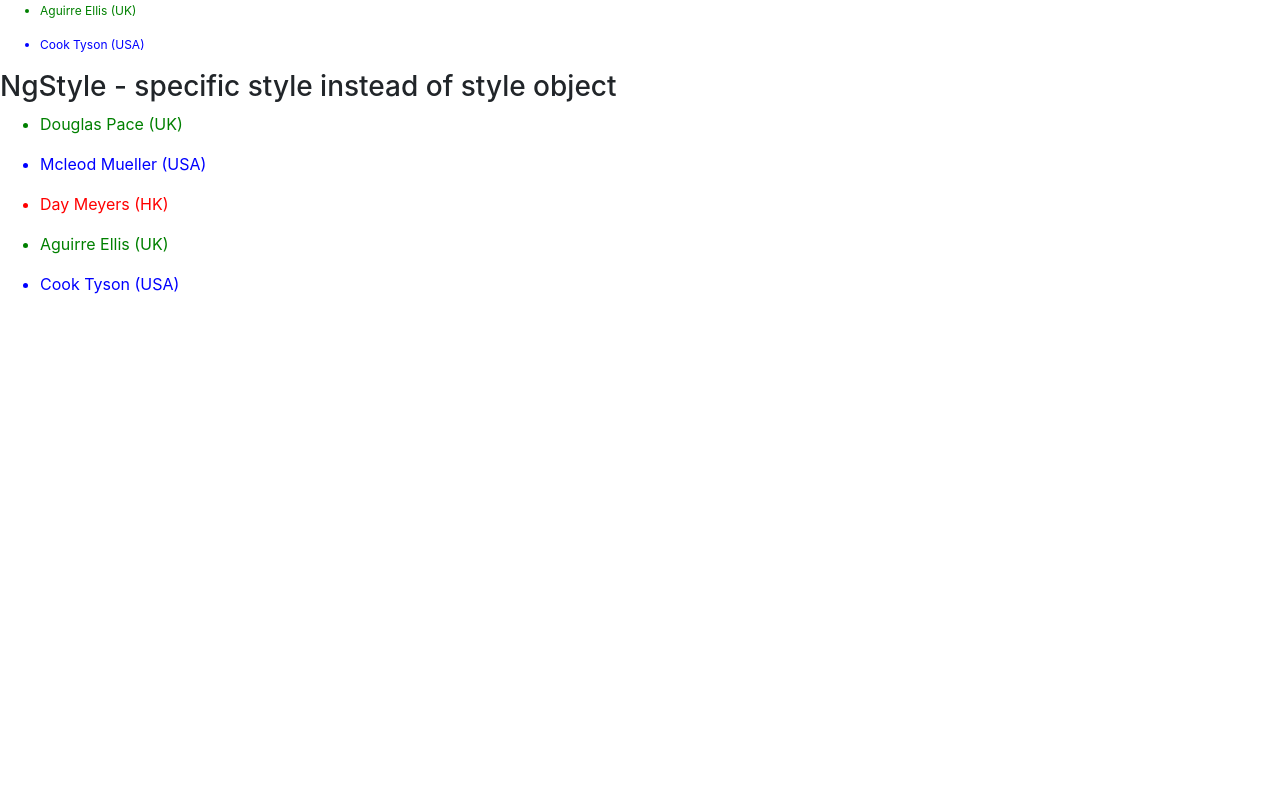
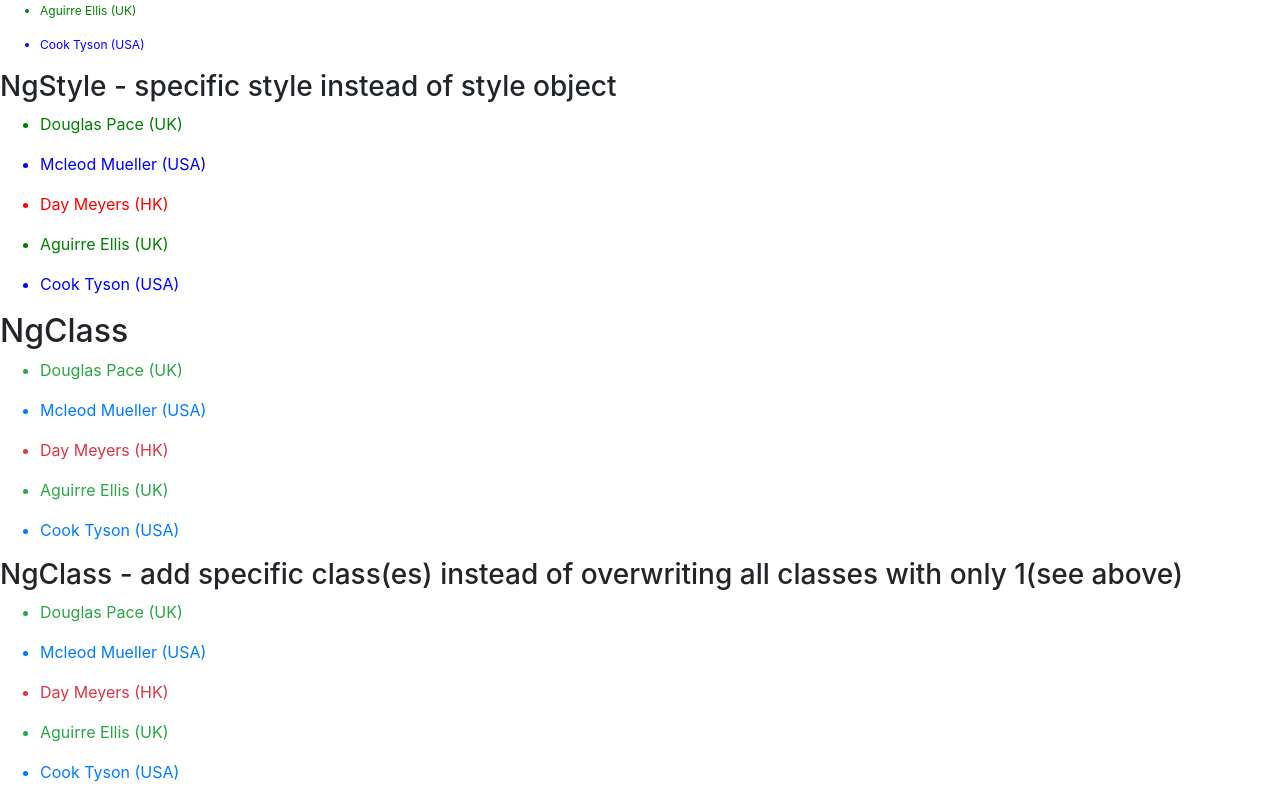
Before and after one commit to Aremyst/book-angular-from-theory-to-practice, an Angular app in the folder Page199_BuiltInDirectives/BuiltInDirectives/: page / in a window 1280 px wide. Shown: the part 916-1716 px from the top of the page. Before the commit the page ends 1228 px from the top, so only its background shows below. Built offline with nearby package versions, Linux system fonts and the light colour scheme.

Commit message:
Add NgClass Example. Use 2 syntaxes: - fist one, which overwrites all other classes and sets only 1 class [ngClass]="{ 'class1': expr1, 'class2': expr2 }"
- seconds one, which adds class based on condition
[class.class1]="expr1" [class.class2]="expr2"

```diff
--- a/Page199_BuiltInDirectives/BuiltInDirectives/src/app/app.component.html
+++ b/Page199_BuiltInDirectives/BuiltInDirectives/src/app/app.component.html
@@ -12,3 +12,6 @@
 
 <h2>NgStyle</h2>
 <app-ng-style-example></app-ng-style-example>
+
+<h2>NgClass</h2>
+<app-ng-class></app-ng-class>
--- a/Page199_BuiltInDirectives/BuiltInDirectives/src/app/app.module.ts
+++ b/Page199_BuiltInDirectives/BuiltInDirectives/src/app/app.module.ts
@@ -7,6 +7,7 @@ import { NgForGroupedExampleComponent } from './ng-for-grouped-example/ng-for-gr
 import { NgIfExampleComponent } from './ng-if-example/ng-if-example.component';
 import { NgSwitchExampleComponent } from './ng-switch-example/ng-switch-example.component';
 import { NgStyleExampleComponent } from './ng-style-example/ng-style-example.component';
+import { NgClassComponent } from './ng-class/ng-class.component';
 
 @NgModule({
   declarations: [
@@ -15,7 +16,8 @@ import { NgStyleExampleComponent } from './ng-style-example/ng-style-example.com
     NgForGroupedExampleComponent,
     NgIfExampleComponent,
     NgSwitchExampleComponent,
-    NgStyleExampleComponent
+    NgStyleExampleComponent,
+    NgClassComponent
   ],
   imports: [
     BrowserModule
--- /dev/null
+++ b/Page199_BuiltInDirectives/BuiltInDirectives/src/app/ng-class/ng-class.component.html
@@ -0,0 +1,19 @@
+<ul *ngFor="let person of people">
+  <li [ngClass]="{
+    'text-success':person.country === 'UK',
+    'text-primary':person.country === 'USA',
+    'text-danger':person.country === 'HK'
+  }">
+    {{ person.name }} ({{ person.country }})
+  </li>
+</ul>
+
+<h3>NgClass - add specific class(es) instead of overwriting all classes with only 1(see above)</h3>
+<ul *ngFor="let person of people">
+  <li [class.text-success]="person.country === 'UK'"
+    [class.text-primary]="person.country === 'USA'"
+    [class.text-danger]="person.country === 'HK'"
+  >
+    {{ person.name }} ({{ person.country }})
+  </li>
+</ul>
--- /dev/null
+++ b/Page199_BuiltInDirectives/BuiltInDirectives/src/app/ng-class/ng-class.component.ts
@@ -0,0 +1,31 @@
+import { Component } from '@angular/core';
+
+@Component({
+  selector: 'app-ng-class',
+  templateUrl: './ng-class.component.html',
+  styleUrls: ['./ng-class.component.css']
+})
+export class NgClassComponent {
+  people: any[] = [
+    {
+      "name": "Douglas Pace",
+      "country": 'UK'
+    },
+    {
+      "name": "Mcleod Mueller",
+      "country": 'USA'
+    },
+    {
+      "name": "Day Meyers",
+      "country": 'HK'
+    },
+    {
+      "name": "Aguirre Ellis",
+      "country": 'UK'
+    },
+    {
+      "name": "Cook Tyson",
+      "country": 'USA'
+    }
+  ];
+}
```
Also changed, not shown: Page199_BuiltInDirectives/BuiltInDirectives/src/app/ng-class/ng-class.component.css (added), 1 other file (tests, documents, lock files or other folders).
